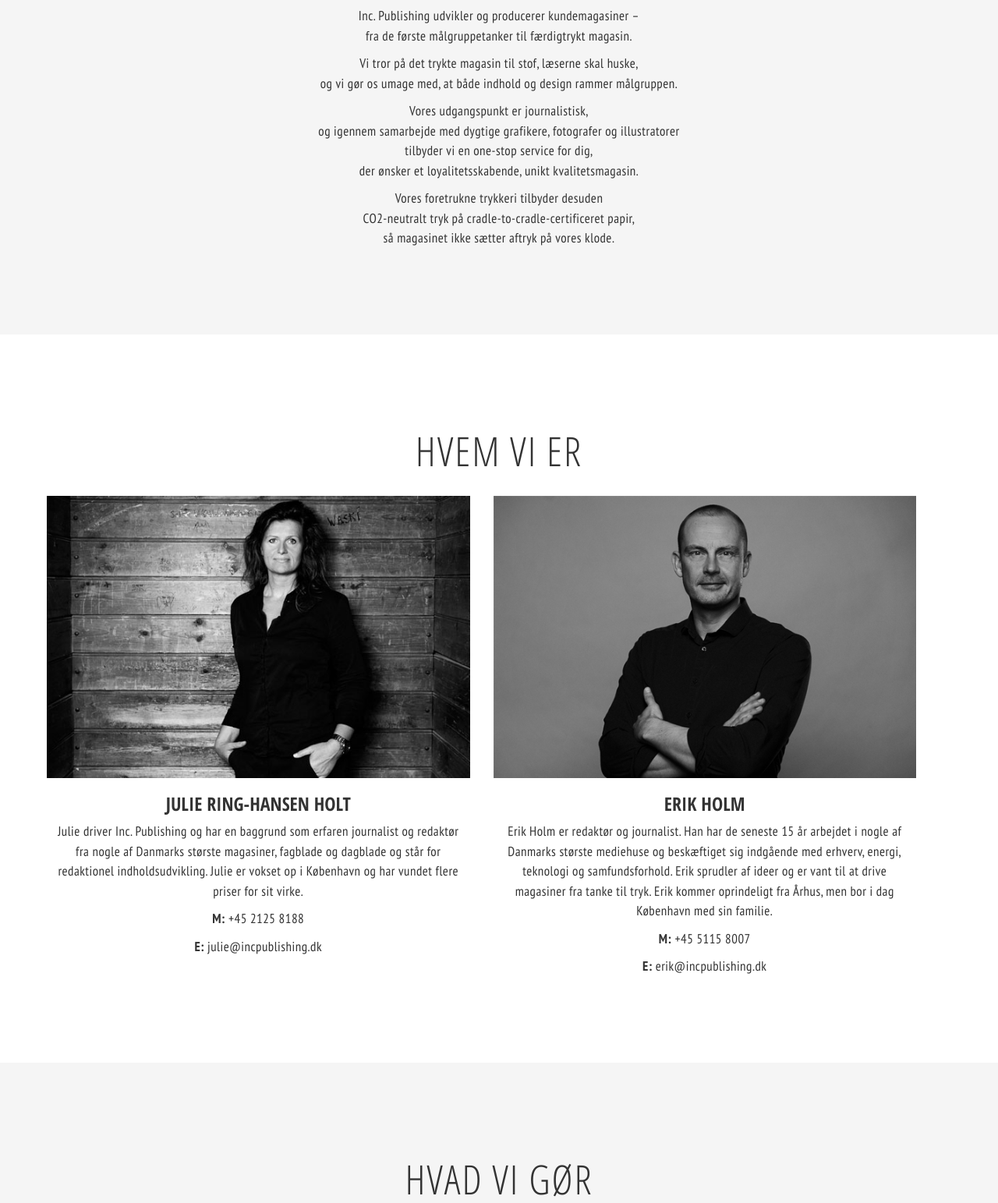
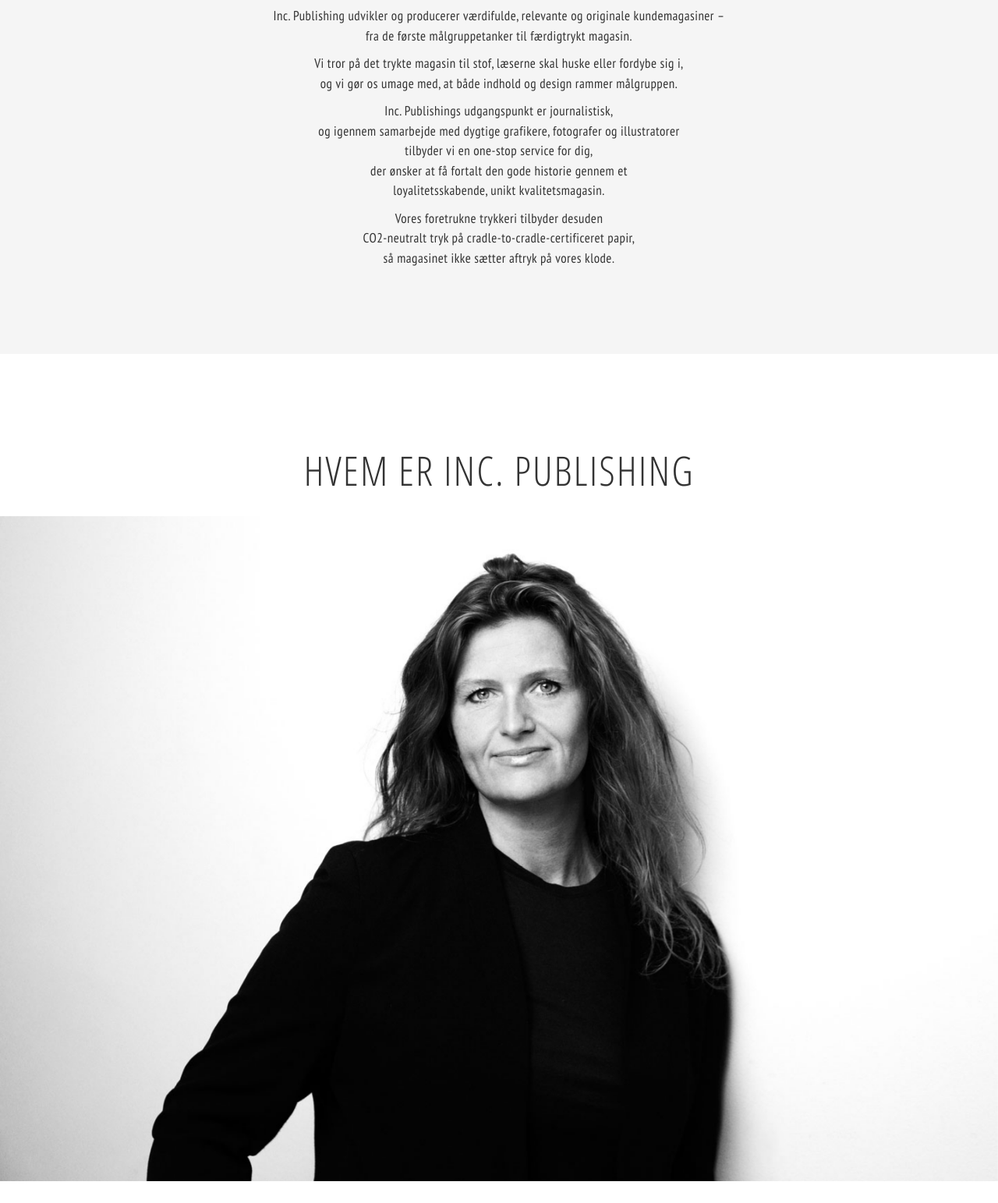
Before and after one commit to marcidenmark/WWW-IncPublishing-, a plain HTML site: page index.html in a window 1280 px wide. Shown: the part 1040-2583 px from the top of the page at 78% size. Drawn offline with nearby package versions, Linux system fonts and the light colour scheme.

Commit message:
minus Erik Plus single image Julie

```diff
--- a/assets/css/vitality-turquoise.css
+++ b/assets/css/vitality-turquoise.css
@@ -7,6 +7,13 @@ html,
 body {
   height: 100%;
 }
+
+julie-image {
+height: 85vh;
+    background-size: cover !important;
+        padding: 0px;
+}
+
 
 .logo {
 padding: 50px 100px;
--- a/assets/css/xtras-tyles.css
+++ /dev/null
@@ -1 +0,0 @@
-    height: 80vh;
--- a/index.html
+++ b/index.html
@@ -35,6 +35,7 @@
     <!-- <link href="assets/css/vitality-purple.css" rel="stylesheet" type="text/css"> -->
     <!-- <link href="assets/css/vitality-tan.css" rel="stylesheet" type="text/css"> -->
     <link href="assets/css/vitality-turquoise.css" rel="stylesheet" type="text/css">
+
     <!-- <link href="assets/css/vitality-yellow.css" rel="stylesheet" type="text/css"> -->
     <!-- IE8 support for HTML5 elements and media queries -->
     <!--[if lt IE 9]>
@@ -83,6 +84,8 @@
 
     <header class="flexbox" style="background-image: url('assets/img/creative/inc_publishing_emblemB.png');">
     </header>
+
+    <!-- opening banner magasiner der kan mærkes -->
     <div class="container-fluid">
         <div class="row">
             <div class="col-xs-12 col-med-12">
@@ -91,15 +94,17 @@
             </div>
         </div>
     </div>
+
+    <!-- Velkommen text banner -->
     <section class="bg-gray" id="about">
         <div class="container wow fadeIn">
             <div class="row">
                 <div class="col-md-12 text-center">
                     <h1 class="letter-spacing">Velkommen</h1>
                     <hr class="colored">
-                    <p>Inc. Publishing udvikler og producerer kundemagasiner – <br> fra de første målgruppetanker til færdigtrykt magasin.</p>
-                    <p> Vi tror på det trykte magasin til stof, læserne skal huske, <br> og vi gør os umage med, at både indhold og design rammer målgruppen. </p>
-                    <p> Vores udgangspunkt er journalistisk, <br>og igennem samarbejde med dygtige grafikere, fotografer og illustratorer <br> tilbyder vi en one-stop service for dig, <br>der ønsker et loyalitetsskabende, unikt kvalitetsmagasin.</p>
+                    <p>Inc. Publishing udvikler og producerer værdifulde, relevante og originale kundemagasiner – <br> fra de første målgruppetanker til færdigtrykt magasin.</p>
+                    <p>Vi tror på det trykte magasin til stof, læserne skal huske eller fordybe sig i, <br> og vi gør os umage med, at både indhold og design rammer målgruppen. </p>
+                    <p>Inc. Publishings udgangspunkt er journalistisk, <br>og igennem samarbejde med dygtige grafikere, fotografer og illustratorer <br> tilbyder vi en one-stop service for dig, <br>der ønsker at få fortalt den gode historie gennem et <br>loyalitetsskabende, unikt kvalitetsmagasin.</p>
                     <p>Vores foretrukne trykkeri tilbyder desuden <br>CO2-neutralt tryk på cradle-to-cradle-certificeret papir, <br>så magasinet ikke sætter aftryk på vores klode.
                     </p>
                 </div>
@@ -109,42 +114,30 @@
 
     <!-- Hvem vi er Section -->
     <section class="page-section bg-faded" id="services">
-        <div class="container-fluid">
             <div class="peopleWrapper">
                 <div class="wow fadeIn text-center">
-                    <h1 class="margin-bottom">HVEM VI ER <br></h1>
+                    <h1 class="margin-bottom">HVEM ER INC. PUBLISHING<br></h1>
                 </div>
-                <div class="row text-center containerPeople">
+                <div class="row text-center">
 
                     <!-- Julie -->
-                        <div class="col-xs-12 col-lg-6 col-md-6">
-                        <div class="wow fadeIn px-4 pb-4 pb-lg-0 h-100" data-wow-delay=".2s">
-                            	<div class="hundredpercentwidth">
-                                <img src="assets/img/creative/julie2018d.jpg" class="img-responsive peopleWrapper" alt="">
+                <div class="col-xs-12 col-lg-12">
+
+<!--                         <div class="col-xs-12 col-lg-6 col-md-6">
+ -->                        <div class="wow fadeIn px-4 pb-4 pb-lg-0 h-100" data-wow-delay=".2s">
+                            	<div class="hundredpercentwidth julie-image">
+                                <img src="assets/img/creative/julie2018e.jpg" class="img-responsive peopleWrapper" alt="">
         								</div>
                             </div>
-                            <h3>Julie Ring-Hansen Holt</h3>
-                            <p class="mb-0 padding">Julie driver Inc. Publishing og har en baggrund som erfaren journalist og redaktør fra nogle af Danmarks største magasiner, fagblade og dagblade og står for redaktionel indholdsudvikling. Julie er vokset op i København og har vundet flere priser for sit virke.</p>
+                            <h3 style="margin-top: 100px">Julie Ring-Hansen Holt</h3>
+                            <p class="mb-0 padding">Julie driver Inc. Publishing og har med sine 15 års erfaring som journalist og <br>redaktør fra nogle af Danmarks største magasiner, fagblade og dagblade <br>vundet flere priser for sit virke. <br>Med sin journalistiske ballast og en grunduddannelse i InDesign <br>står Julie i Inc. Publishing står for redaktionel indholdsudvikling <br>samt overordnet redesign, hvor indhold og design skal gå op i en højere enhed. <br>Julie er vokset op i København, hvor hun også bor i dag med sin familie.</p>
                             <p><strong>M:</strong> +45 2125 8188 </p>
                             <p><strong>E: </strong>julie@incpublishing.dk</p>
                         </div>
 
-                    <!-- Erik -->
-                        <div class="col-xs-12 col-lg-6 col-md-6">
-                            <div class="wow fadeIn px-4 pb-4 pb-lg-0 h-100" data-wow-delay=".2s">
-                                <div class="hundredpercentwidth">
-                                    <img src="assets/img/creative/erik.jpg" class="img-responsive peopleWrapper" alt="">
-        									</div>
-                                 <h3>Erik Holm</h3>
-                                 <p class="mb-0 padding">Erik Holm er redaktør og journalist. Han har de seneste 15 år arbejdet i nogle af Danmarks største mediehuse og beskæftiget sig indgående med erhverv, energi, teknologi og samfundsforhold. Erik sprudler af ideer og er vant til at drive magasiner fra tanke til tryk. Erik kommer oprindeligt fra Århus, men bor i dag København med sin familie.</p>
-                                 <p><strong>M:</strong> +45 5115 8007</p>
-                                 <p><strong>E: </strong> erik@incpublishing.dk</p>
-                                </div>
-                            </div>
 
-                        </div>
+                       </div>
                     </div>
-                </div>
     </section>
 
 <!-- Hvad vi gør -->
@@ -157,21 +150,20 @@
                     <h4>MAGASINUDVIKLING</h4>
                     <p> Inc. Publishing udvikler og producerer værdifuldt,
                         <br> relevant og originalt indhold og design til dit magasin,
-                        <br> så det rører, engagerer og inspirerer dine kunder. </p>
-                    <p> For at sikre kvaliteten i pennen og udtrykket er Inc. Publishing med i hele processen:
+                        <br> så det rører, engagerer og inspirerer dine kunder/læsere. </p>
+                    <p> For at sikre kvaliteten i pennen og det samlede udtryk <br>er Inc. Publishing med i hele processen:
                         <br> Fra de første tanker om et B2B- eller B2C-magasin,
                         <br> over udvikling af redaktionelt indhold og design
                         <br>til levering af det endelige produkt fra trykkeriet. </p>
                     <hr class="colored">
                     <h4>REDAKTØR PÅ FREELANCEBASIS</h4>
-                    <p> Inc. Publishing kan træde til som redaktør i en kortere eller længere periode for at skabe nye
-                        <br> arbejdsprocesser eller blot varetage den daglige drift og udvikling.</p>
+                    <p> Inc. Publishing kan træde til som redaktør i en kortere eller længere periode <br>for at skabe nye arbejdsprocesser eller blot varetage den daglige drift og udvikling.</p>
                     <hr class="colored">
                     <h4>JOURNALISTISK ARBEJDE</h4>
-                    <p> Hvad end det er ad hoc-tekster/-artikler inden for livsstil,
+                    <p> Hvad end det er ad hoc-tekster/-artikler inden for livsstil,ledelse,
                         <br> videnskab eller rejsestof eller større opgaver som bøger,
                         <br> ghostwriting eller årsrapporter
-                        <br> tilbyder Inc. Publishing mere end ti års erfaring
+                        <br> tilbyder Inc. Publishing mere end 15 års erfaring
                         <br> og en stor indsigt i den visuelle side, brug af foto, grafikker og illustrationer
                         <br> samt i selve produktionen af mediet.</p>
                     <hr class="colored">
@@ -206,7 +198,7 @@
                     <h2>HVORDAN VI GØR DET</h2>
                     <hr class="colored">
                     <h4>KLAR</h4>
-                    <p>• Afklaring af brand og kundeønsker
+                    <p>• Afklaring af brand, målgruppe og kundeønsker
                         <br> • Eventuel kundeundersøgelse
                         <br> • Yderligere research
                         <br> </p>
@@ -275,7 +267,7 @@
                                 <div class="caption">
                                     <div class="caption-text">
                                         <a class="text-title"> E.ON magasinet</a>
-                                        <span class="text-category">Magasinudvikling</span>
+                                        <span class="text-category">Magasinudvikling / Redaktør</span>
                                     </div>
                                     <div class="caption-bg"></div>
                                 </div>
@@ -289,7 +281,7 @@
                                 <div class="caption">
                                     <div class="caption-text">
                                         <a class="text-title">Vagabond</a>
-                                        <span class="text-category">Udvikling af indholdskoncepter / Redaktør </span>
+                                        <span class="text-category">Udvikling af indholdsformater / Redaktør </span>
                                     </div>
                                     <div class="caption-bg"></div>
                                 </div>
```
Also changed, not shown: assets/css/xtra-styles.css (added, +13 -0 lines), assets/img/creative/julie2018e.jpg (added), 2 other files.
